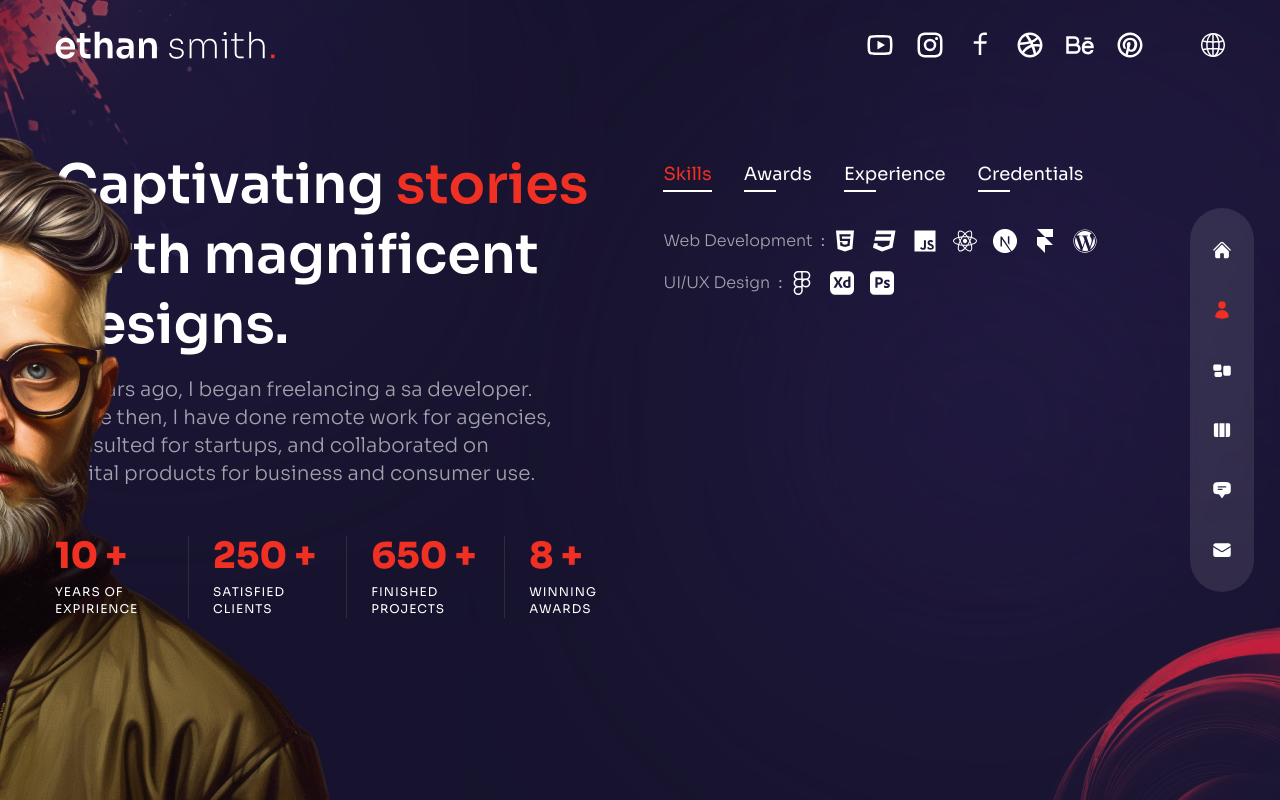
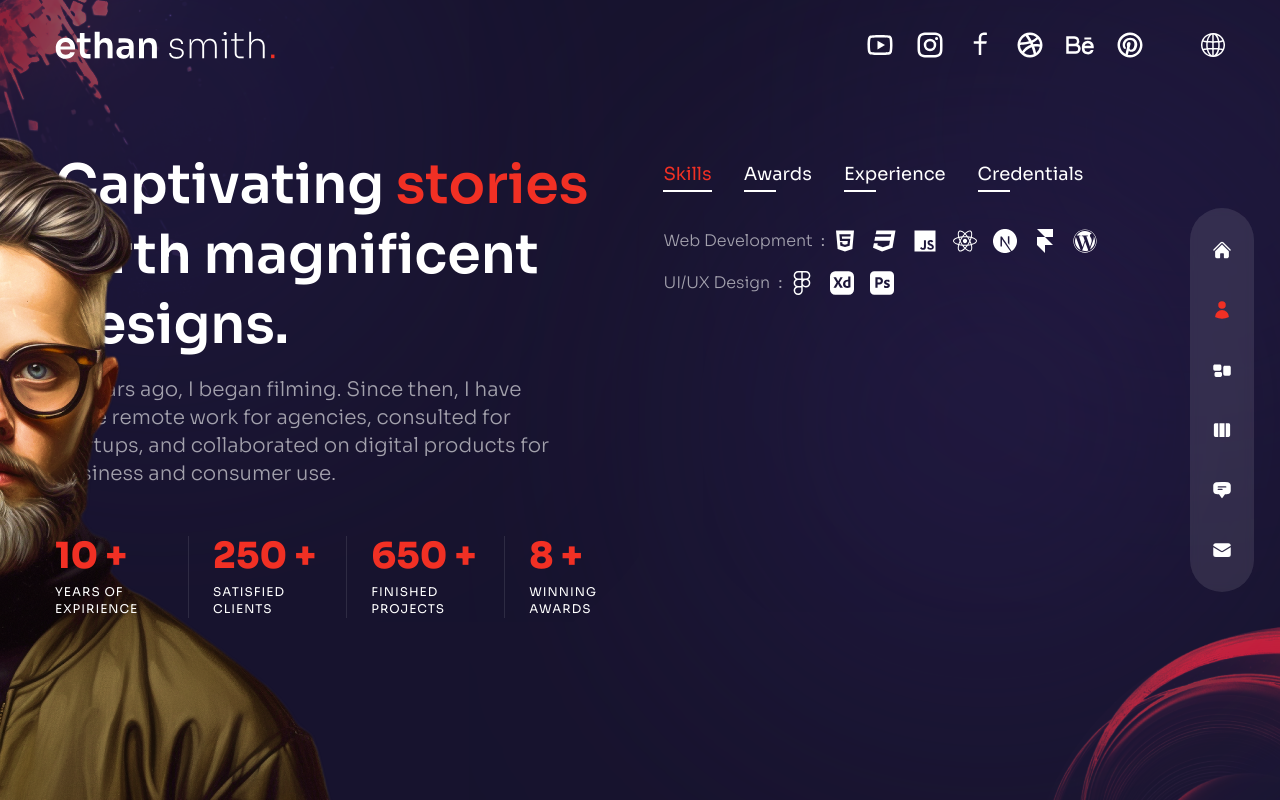
Before and after one commit to MirosBL45/studio_rakita, a Next.js app: page /about in a window 1280 px wide. Built offline with nearby package versions, Linux system fonts and the light colour scheme.

Commit message:
started with text

```diff
--- a/data/testimonialData.js
+++ b/data/testimonialData.js
@@ -5,20 +5,20 @@ export const testimonialData = [
     name: 'Anne Smith',
     position: 'Customer',
     message:
-      'Lorem ipsum dolor sit amet consectetur adipisicing elit. Cum expedita odit beatae, cupiditate saepe quam officia aut placeat quas neque!',
+      '1Lorem ipsum dolor sit amet consectetur adipisicing elit. Cum expedita odit beatae, cupiditate saepe quam officia aut placeat quas neque!',
   },
   {
     image: '/t-avt-2.png',
     name: 'Jane Doe',
     position: 'Customer',
     message:
-      'Lorem ipsum dolor sit amet consectetur adipisicing elit. Cum expedita odit beatae, cupiditate saepe quam officia aut placeat quas neque!',
+      '2Lorem ipsum dolor sit amet consectetur adipisicing elit. Cum expedita odit beatae, cupiditate saepe quam officia aut placeat quas neque!',
   },
   {
     image: '/t-avt-3.png',
     name: 'Jhon Doe',
     position: 'Customer',
     message:
-      'Lorem ipsum dolor sit amet consectetur adipisicing elit. Cum expedita odit beatae, cupiditate saepe quam officia aut placeat quas neque!',
+      '3Lorem ipsum dolor sit amet consectetur adipisicing elit. Cum expedita odit beatae, cupiditate saepe quam officia aut placeat quas neque!',
   },
 ];
--- a/pages/about/index.jsx
+++ b/pages/about/index.jsx
@@ -61,9 +61,9 @@ function About() {
             exit="hidden"
             className="text-[14px] md:text-xl max-w-[500px] mx-auto xl:mx-0 mb-6 xl:mb-12 px-2 xl:px-0"
           >
-            10 years ago, I began freelancing a sa developer. Since then, I have
-            done remote work for agencies, consulted for startups, and
-            collaborated on digital products for business and consumer use.
+            10 years ago, I began filming. Since then, I have done remote work
+            for agencies, consulted for startups, and collaborated on digital
+            products for business and consumer use.
           </motion.p>
           {/* counters */}
           <motion.div
```
